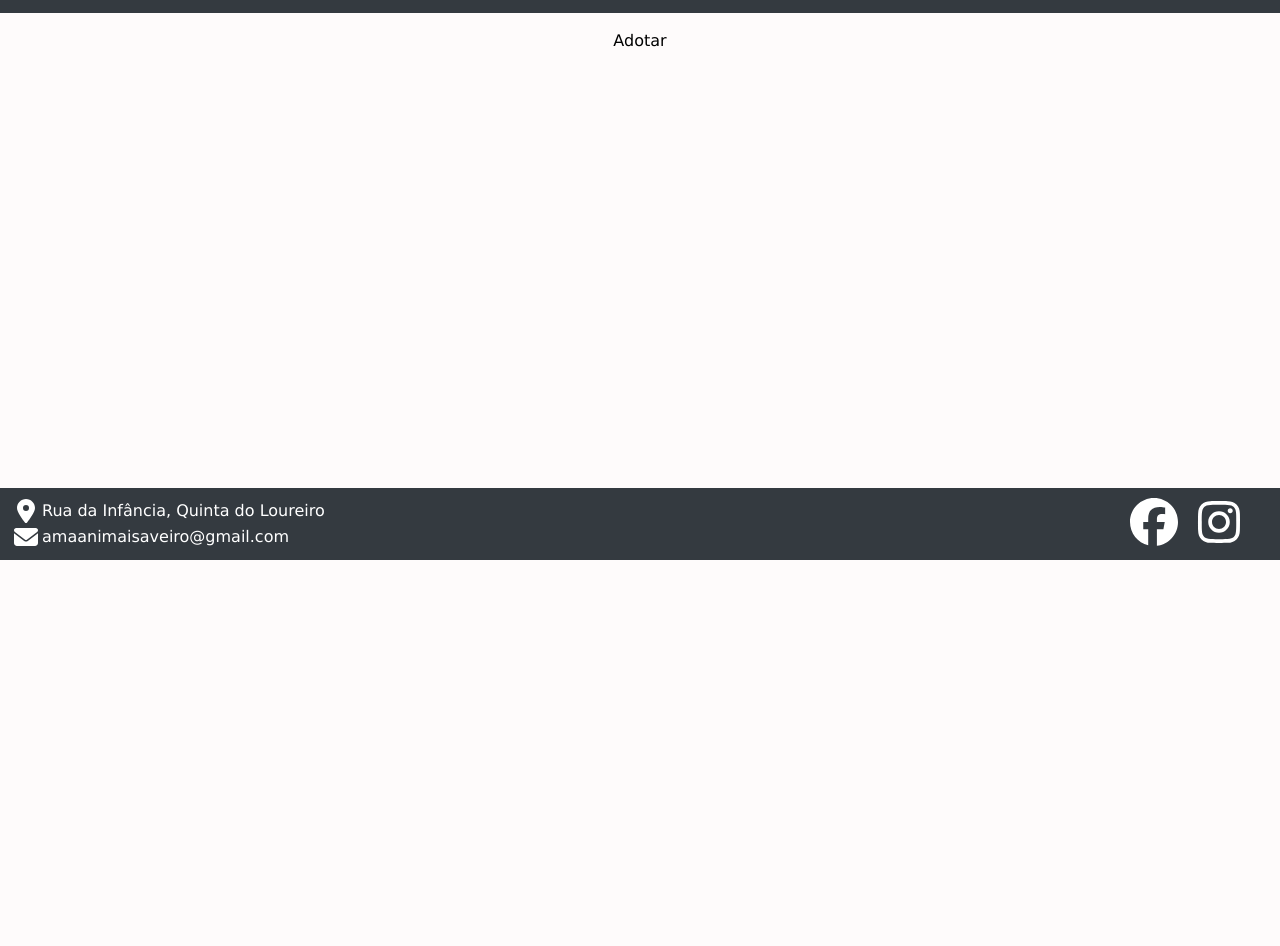
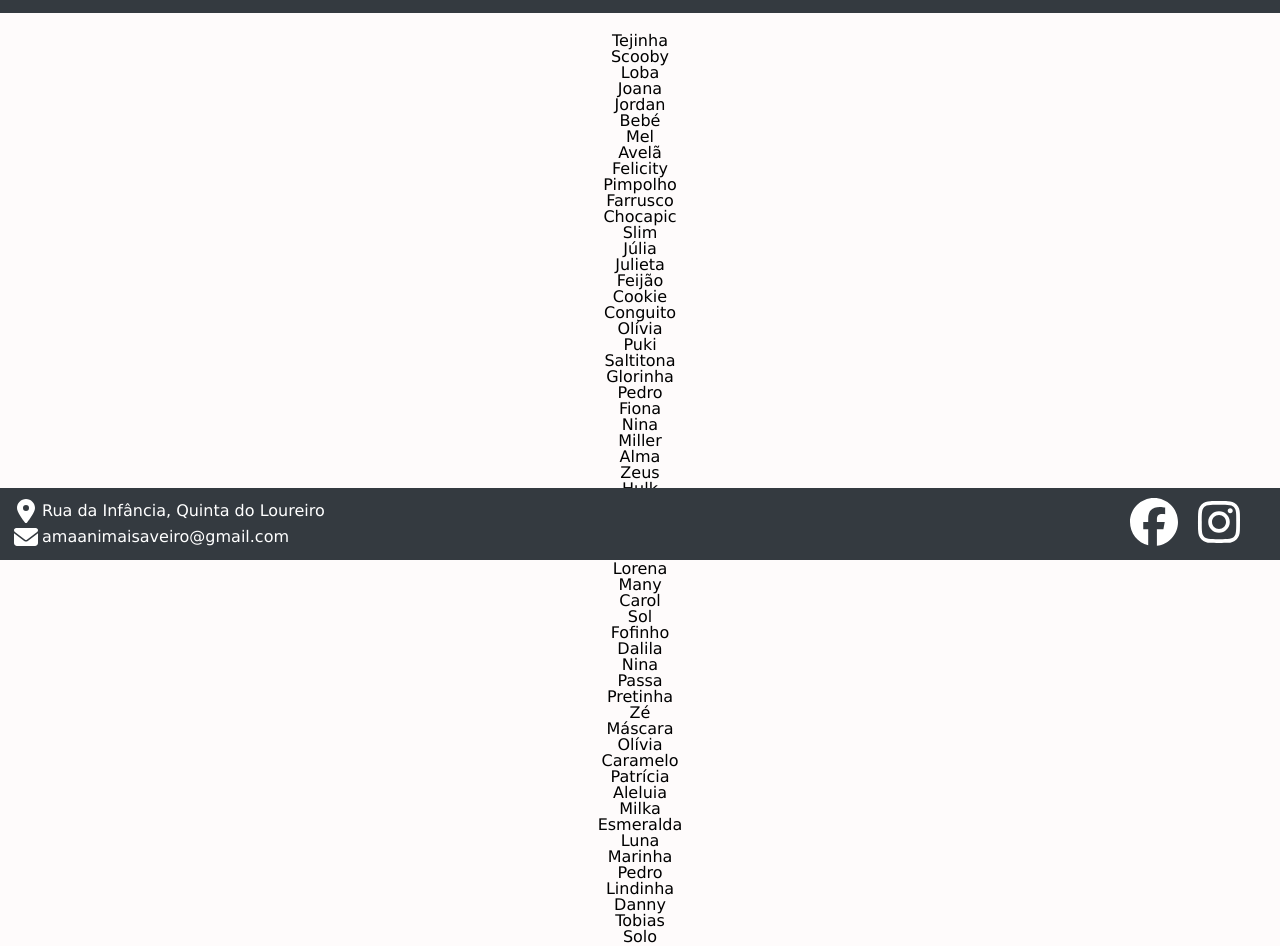
Before and after one commit to luisfca95/amaanimaisdeaveiro, a React (Create React App) app: page /Adotar in a window 1280 px wide. Shown: the part 240-1186 px from the top of the page. Before the commit the page ends 800 px from the top, so only its background shows below. Built offline with nearby package versions, Linux system fonts and the light colour scheme.

Commit message:
Criação do ficheiro animais.json e utilização do useEffect

```diff
--- /dev/null
+++ b/public/animais.json
@@ -0,0 +1,403 @@
+{
+	"animais": [
+		{
+			"id": 1,
+			"nome": "Tejinha",
+			"sexo": "",
+			"idade": "",
+			"foto": ""
+		},
+		{
+			"id": 2,
+			"nome": "Scooby",
+			"sexo": "",
+			"idade": "",
+			"foto": ""
+		},
+		{
+			"id": 3,
+			"nome": "Loba",
+			"sexo": "",
+			"idade": "",
+			"foto": ""
+		},
+		{
+			"id": 4,
+			"nome": "Joana",
+			"sexo": "",
+			"idade": "",
+			"foto": ""
+		},
+		{
+			"id": 5,
+			"nome": "Jordan",
+			"sexo": "",
+			"idade": "",
+			"foto": ""
+		},
+		{
+			"id": 6,
+			"nome": "Bebé",
+			"sexo": "",
+			"idade": "",
+			"foto": ""
+		},
+		{
+			"id": 7,
+			"nome": "Mel",
+			"sexo": "",
+			"idade": "",
+			"foto": ""
+		},
+		{
+			"id": 8,
+			"nome": "Avelã",
+			"sexo": "",
+			"idade": "",
+			"foto": ""
+		},
+		{
+			"id": 9,
+			"nome": "Felicity",
+			"sexo": "",
+			"idade": "",
+			"foto": ""
+		},
+		{
+			"id": 10,
+			"nome": "Pimpolho",
+			"sexo": "",
+			"idade": "",
+			"foto": ""
+		},
+		{
+			"id": 11,
+			"nome": "Farrusco",
+			"sexo": "",
+			"idade": "",
+			"foto": ""
+		},
+		{
+			"id": 12,
+			"nome": "Chocapic",
+			"sexo": "",
+			"idade": "",
+			"foto": ""
+		},
+		{
+			"id": 13,
+			"nome": "Slim",
+			"sexo": "",
+			"idade": "",
+			"foto": ""
+		},
+		{
+			"id": 14,
+			"nome": "Júlia",
+			"sexo": "",
+			"idade": "",
+			"foto": ""
+		},
+		{
+			"id": 15,
+			"nome": "Julieta",
+			"sexo": "",
+			"idade": "",
+			"foto": ""
+		},
+		{
+			"id": 16,
+			"nome": "Feijão",
+			"sexo": "",
+			"idade": "",
+			"foto": ""
+		},
+		{
+			"id": 17,
+			"nome": "Cookie",
+			"sexo": "",
+			"idade": "",
+			"foto": ""
+		},
+		{
+			"id": 18,
+			"nome": "Conguito",
+			"sexo": "",
+			"idade": "",
+			"foto": ""
+		},
+		{
+			"id": 19,
+			"nome": "Olívia",
+			"sexo": "",
+			"idade": "",
+			"foto": ""
+		},
+		{
+			"id": 20,
+			"nome": "Puki",
+			"sexo": "",
+			"idade": "",
+			"foto": ""
+		},
+		{
+			"id": 21,
+			"nome": "Saltitona",
+			"sexo": "",
+			"idade": "",
+			"foto": ""
+		},
+		{
+			"id": 22,
+			"nome": "Glorinha",
+			"sexo": "",
+			"idade": "",
+			"foto": ""
+		},
+		{
+			"id": 23,
+			"nome": "Pedro",
+			"sexo": "",
+			"idade": "",
+			"foto": ""
+		},
+		{
+			"id": 24,
+			"nome": "Fiona",
+			"sexo": "",
+			"idade": "",
+			"foto": ""
+		},
+		{
+			"id": 25,
+			"nome": "Nina",
+			"sexo": "",
+			"idade": "",
+			"foto": ""
+		},
+		{
+			"id": 26,
+			"nome": "Miller",
+			"sexo": "",
+			"idade": "",
+			"foto": ""
+		},
+		{
+			"id": 27,
+			"nome": "Alma",
+			"sexo": "",
+			"idade": "",
+			"foto": ""
+		},
+		{
+			"id": 28,
+			"nome": "Zeus",
+			"sexo": "",
+			"idade": "",
+			"foto": ""
+		},
+		{
+			"id": 29,
+			"nome": "Hulk",
+			"sexo": "",
+			"idade": "",
+			"foto": ""
+		},
+		{
+			"id": 30,
+			"nome": "Paz",
+			"sexo": "",
+			"idade": "",
+			"foto": ""
+		},
+		{
+			"id": 31,
+			"nome": "Sandy",
+			"sexo": "",
+			"idade": "",
+			"foto": ""
+		},
+		{
+			"id": 32,
+			"nome": "Pintas",
+			"sexo": "",
+			"idade": "",
+			"foto": ""
+		},
+		{
+			"id": 33,
+			"nome": "Pit",
+			"sexo": "",
+			"idade": "",
+			"foto": ""
+		},
+		{
+			"id": 34,
+			"nome": "Lorena",
+			"sexo": "",
+			"idade": "",
+			"foto": ""
+		},
+		{
+			"id": 35,
+			"nome": "Many",
+			"sexo": "",
+			"idade": "",
+			"foto": ""
+		},
+		{
+			"id": 36,
+			"nome": "Carol",
+			"sexo": "",
+			"idade": "",
+			"foto": ""
+		},
+		{
+			"id": 37,
+			"nome": "Sol",
+			"sexo": "",
+			"idade": "",
+			"foto": ""
+		},
+		{
+			"id": 38,
+			"nome": "Fofinho",
+			"sexo": "",
+			"idade": "",
+			"foto": ""
+		},
+		{
+			"id": 39,
+			"nome": "Dalila",
+			"sexo": "",
+			"idade": "",
+			"foto": ""
+		},
+		{
+			"id": 40,
+			"nome": "Nina",
+			"sexo": "",
+			"idade": "",
+			"foto": ""
+		},
+		{
+			"id": 41,
+			"nome": "Passa",
+			"sexo": "",
+			"idade": "",
+			"foto": ""
+		},
+		{
+			"id": 42,
+			"nome": "Pretinha",
+			"sexo": "",
+			"idade": "",
+			"foto": ""
+		},
+		{
+			"id": 43,
+			"nome": "Zé",
+			"sexo": "",
+			"idade": "",
+			"foto": ""
+		},
+		{
+			"id": 44,
+			"nome": "Máscara",
+			"sexo": "",
+			"idade": "",
+			"foto": ""
+		},
+		{
+			"id": 45,
+			"nome": "Olívia",
+			"sexo": "",
+			"idade": "",
+			"foto": ""
+		},
+		{
+			"id": 46,
+			"nome": "Caramelo",
+			"sexo": "",
+			"idade": "",
+			"foto": ""
+		},
+		{
+			"id": 47,
+			"nome": "Patrícia",
+			"sexo": "",
+			"idade": "",
+			"foto": ""
+		},
+		{
+			"id": 48,
+			"nome": "Aleluia",
+			"sexo": "",
+			"idade": "",
+			"foto": ""
+		},
+		{
+			"id": 49,
+			"nome": "Milka",
+			"sexo": "",
+			"idade": "",
+			"foto": ""
+		},
+		{
+			"id": 50,
+			"nome": "Esmeralda",
+			"sexo": "",
+			"idade": "",
+			"foto": ""
+		},
+		{
+			"id": 51,
+			"nome": "Luna",
+			"sexo": "",
+			"idade": "",
+			"foto": ""
+		},
+		{
+			"id": 52,
+			"nome": "Marinha",
+			"sexo": "",
+			"idade": "",
+			"foto": ""
+		},
+		{
+			"id": 53,
+			"nome": "Pedro",
+			"sexo": "",
+			"idade": "",
+			"foto": ""
+		},
+		{
+			"id": 54,
+			"nome": "Lindinha",
+			"sexo": "",
+			"idade": "",
+			"foto": ""
+		},
+		{
+			"id": 55,
+			"nome": "Danny",
+			"sexo": "",
+			"idade": "",
+			"foto": ""
+		},
+		{
+			"id": 56,
+			"nome": "Tobias",
+			"sexo": "",
+			"idade": "",
+			"foto": ""
+		},
+		{
+			"id": 57,
+			"nome": "Solo",
+			"sexo": "",
+			"idade": "",
+			"foto": ""
+		}
+	]
+}
--- a/src/components/Adotar.jsx
+++ b/src/components/Adotar.jsx
@@ -1,7 +1,24 @@
+import React from "react";
+import { useState, useEffect } from "react";
+
 export default function Adotar() {
+
+    const [animais, setAnimais] = useState([]);
+
+    useEffect(() => {
+        fetch("/animais.json")
+        .then(response => response.json())
+        .then(data => setAnimais(data.animais));
+    }, []);
+
     return (
         <div>
-            Adotar
+            <h1>Animais disponíveis para adoção</h1>
+            <ul>
+                {animais.map(animal => (
+                    <li key={animal.id}>{animal.nome}</li>
+                ))}
+            </ul>
         </div>
     );
 }
--- a/src/components/Contactos.jsx
+++ b/src/components/Contactos.jsx
@@ -3,8 +3,9 @@ import '../styles/Contactos.css';
 export default function Contactos() {
     return (
         <div className="wrapper">
+            <h1>Contactos</h1>
             <div className="mapa">
-                <iframe src="https://www.google.com/maps/embed?pb=!1m17!1m12!1m3!1d3026.2980692116275!2d-8.590178923976532!3d40.667400971400276!2m3!1f0!2f0!3f0!3m2!1i1024!2i768!4f13.1!3m2!1m1!2zNDDCsDQwJzAyLjYiTiA4wrAzNScxNS40Ilc!5e0!3m2!1spt-PT!2spt!4v1716824860415!5m2!1spt-PT!2spt" width="700" height="525" allowfullscreen="" loading="lazy" referrerpolicy="no-referrer-when-downgrade"/>
+                <iframe src="https://www.google.com/maps/embed?pb=!1m17!1m12!1m3!1d3026.2980692116275!2d-8.590178923976532!3d40.667400971400276!2m3!1f0!2f0!3f0!3m2!1i1024!2i768!4f13.1!3m2!1m1!2zNDDCsDQwJzAyLjYiTiA4wrAzNScxNS40Ilc!5e0!3m2!1spt-PT!2spt!4v1716824860415!5m2!1spt-PT!2spt" width="700" height="525" allowFullScreen="" loading="lazy" referrerPolicy="no-referrer-when-downgrade"/>
             </div>
             <div className="formulario">
                 <form>
--- a/src/components/Doar.jsx
+++ b/src/components/Doar.jsx
@@ -1,5 +1,9 @@
+import '../styles/Doar.css';
+
 export default function Doar() {
     return (
-        <div>Doar</div>
+        <div>
+            Doar
+        </div>
     );
 }
```
Also changed, not shown: src/styles/Doar.css (added).
